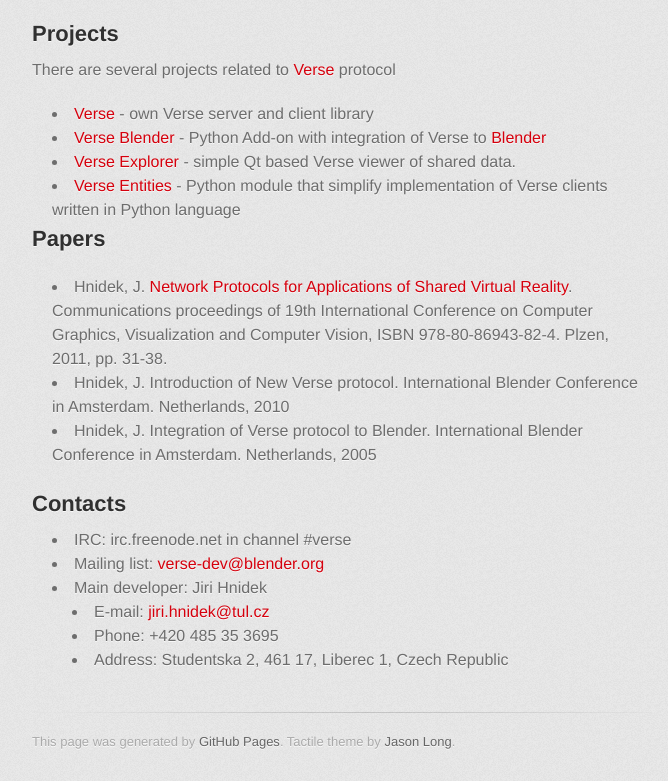
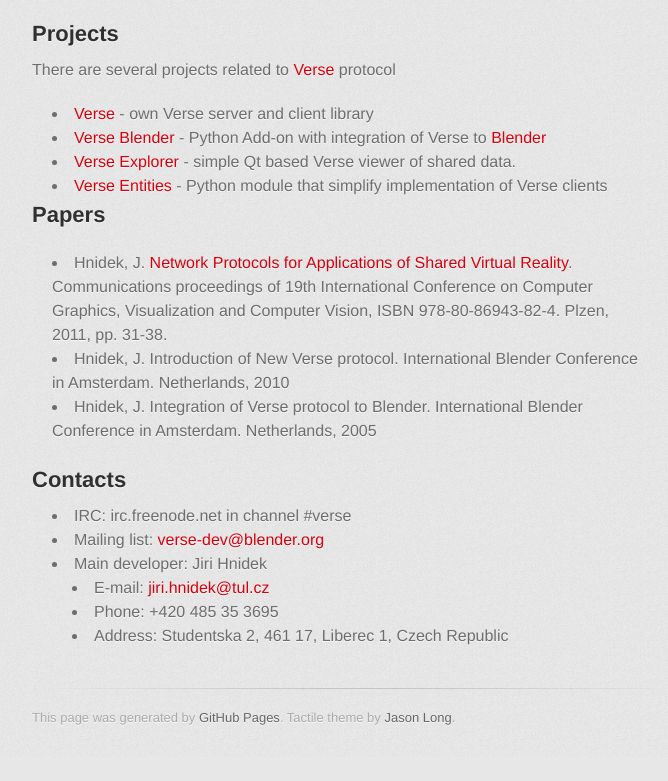
Before and after one commit to verse/verse.github.com, a plain HTML site: page index.html in a window 1280 px wide. Shown: the part 1433-2214 px from the top of the page, without its empty margins (298-966 px from the left). After the commit the page ends 2190 px from the top, so only its background shows below. Drawn offline with Linux system fonts and the light colour scheme; a web font is replaced by a local one.

Commit message:
Do not say things twice.

```diff
--- a/index.html
+++ b/index.html
@@ -78,7 +78,7 @@
   <li><a href="https://github.com/verse/verse">Verse</a> - own Verse server and client library</li>
   <li> <a href="https://github.com/verse/verse-blender">Verse Blender</a> - Python Add-on with integration of Verse to <a hreflang="http://www.blender.org">Blender</a></li>
   <li> <a href="https://github.com/verse/verse-explorer">Verse Explorer</a> - simple Qt based Verse viewer of shared data.</li>
-  <li><a hreflang="https://github.com/verse/verse-entities">Verse Entities</a> - Python module that simplify implementation of Verse clients written in Python language</li>
+  <li><a hreflang="https://github.com/verse/verse-entities">Verse Entities</a> - Python module that simplify implementation of Verse clients</li>
 </ul>
 
 <h2>Papers</h2>
```
